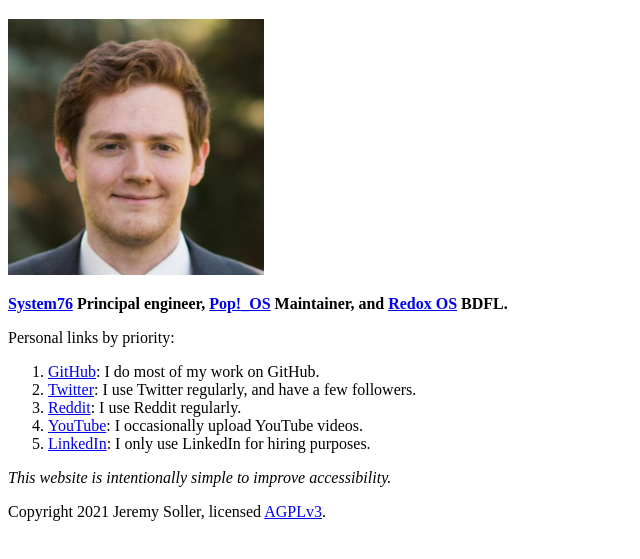
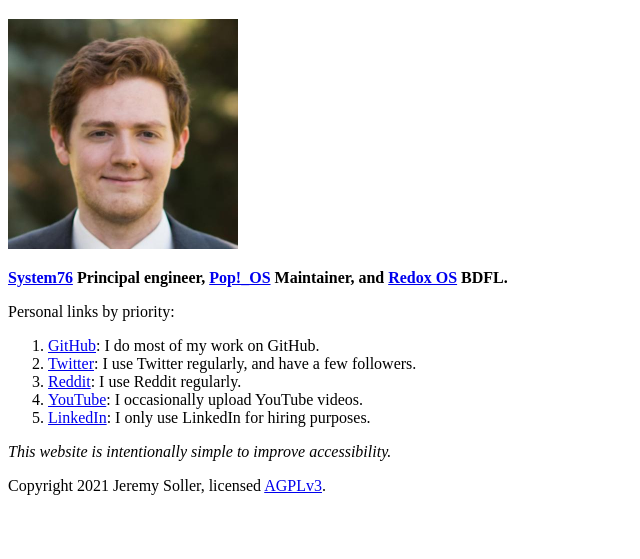
Before and after one commit to jackpot51/soller.dev, a plain HTML site: page index.html in a window 1280 px wide. Shown: the part 61-620 px from the top of the page, without its empty margins (0-640 px from the left). Drawn offline with Linux system fonts and the light colour scheme.

```diff
--- a/index.html
+++ b/index.html
@@ -8,7 +8,7 @@
 	<body>
 		<h1>Jeremy Soller</h1>
 		<a href="profile.jpg">
-			<img alt="Profile picture." src="profile.jpg" width="256" height="256"/>
+			<img alt="Profile picture." src="profile.jpg" width="230" height="230"/>
 		</a>
 		<p><strong>
 			<a href="https://system76.com">System76</a> Principal engineer,
```
